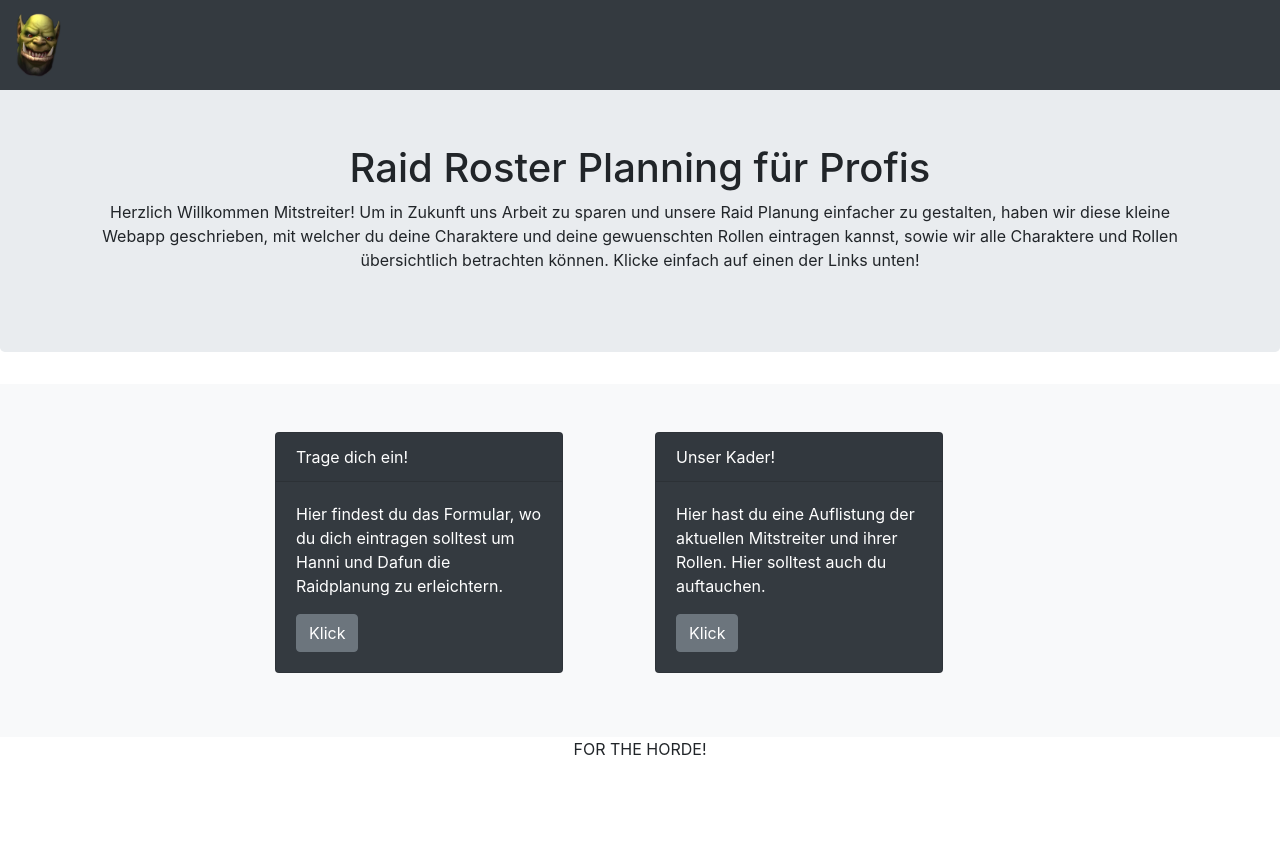
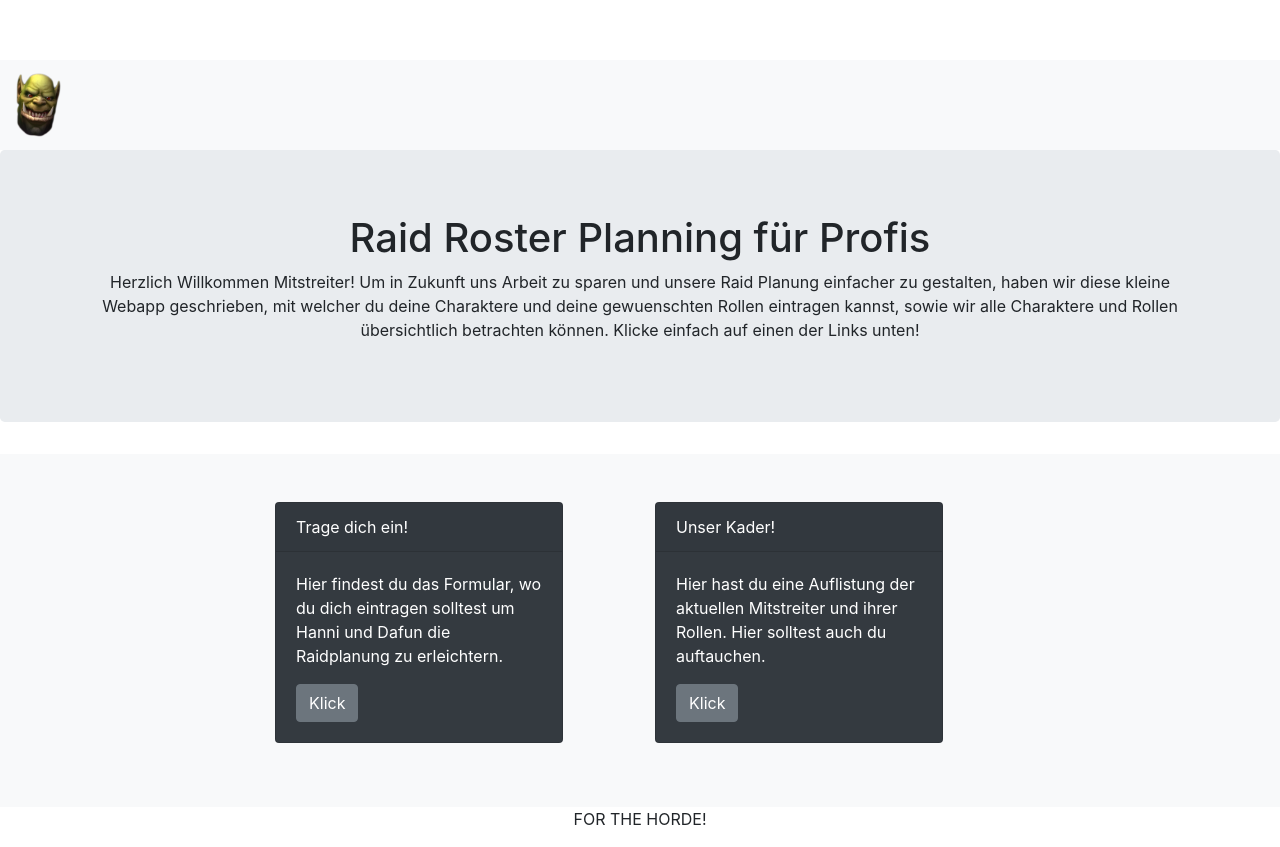
Before and after one commit to djaszak/raid_roster_planner, a Django app: page / in a window 1280 px wide. Before the commit the page ends 755 px from the top, so only its background shows below. Run offline with Django 3.2, Linux system fonts and the light colour scheme; tables that the repository leaves empty hold one stand-in row (values such as "Sample post"); parts of the project's set-up code (start-up, migrations or seed data) failed here and were passed over; some libraries are stand-ins or nearby versions.

Commit message:
home layout changes

```diff
--- a/raid_roster_planner/raid_roster_drf/static/raid_roster_drf/css/starter-template.css
+++ /dev/null
@@ -1,7 +0,0 @@
-body {
-  padding-top: 5rem;
-}
-.starter-template {
-  padding: 3rem 1.5rem;
-  text-align: center;
-}
--- /dev/null
+++ b/raid_roster_planner/raid_roster_drf/static/raid_roster_drf/css/style.css
@@ -0,0 +1,8 @@
+body {
+  padding-top: 60px;
+}
+@media (max-width: 979px) {
+  body {
+    padding-top: 0px;
+  }
+}
--- a/raid_roster_planner/raid_roster_drf/templates/raid_roster_drf/base.html
+++ b/raid_roster_planner/raid_roster_drf/templates/raid_roster_drf/base.html
@@ -12,17 +12,19 @@
           integrity="sha384-GJzZqFGwb1QTTN6wy59ffF1BuGJpLSa9DkKMp0DgiMDm4iYMj70gZWKYbI706tWS" crossorigin="anonymous">
 
     <!-- Custom styles for this template -->
-    <link href="{% static 'raid_roster_drf/css/starter-template.css' %}" rel="stylesheet">
+    <link href="{% static 'raid_roster_drf/css/style.css' %}" rel="stylesheet">
 
 </head>
 
 <body>
 
     <!-- Top Navigation -->
-    <nav class="navbar navbar-expand-md navbar-dark bg-dark fixed-top">
+    <nav class="navbar sticky-top navbar-light bg-light">
         <a class="navbar-brand" href="#">
             <img src="{% static 'raid_roster_drf/images/ava_orc.png' %}" width="44.8" height="64" alt="nav image">
         </a>
+        <div class="collapse navbar-collapse">
+        </div>
     </nav>
 
     <!-- Main Container -->
--- a/raid_roster_planner/raid_roster_drf/templates/raid_roster_drf/input_form.html
+++ b/raid_roster_planner/raid_roster_drf/templates/raid_roster_drf/input_form.html
@@ -2,7 +2,7 @@
 {% load crispy_forms_tags %}
 
 {% block content %}
-    <div class="jumbotron">
+    <div class="container">
         <form method="post" novalidate>
             {% csrf_token %}
                 {{ form.player_name|as_crispy_field }}
```
